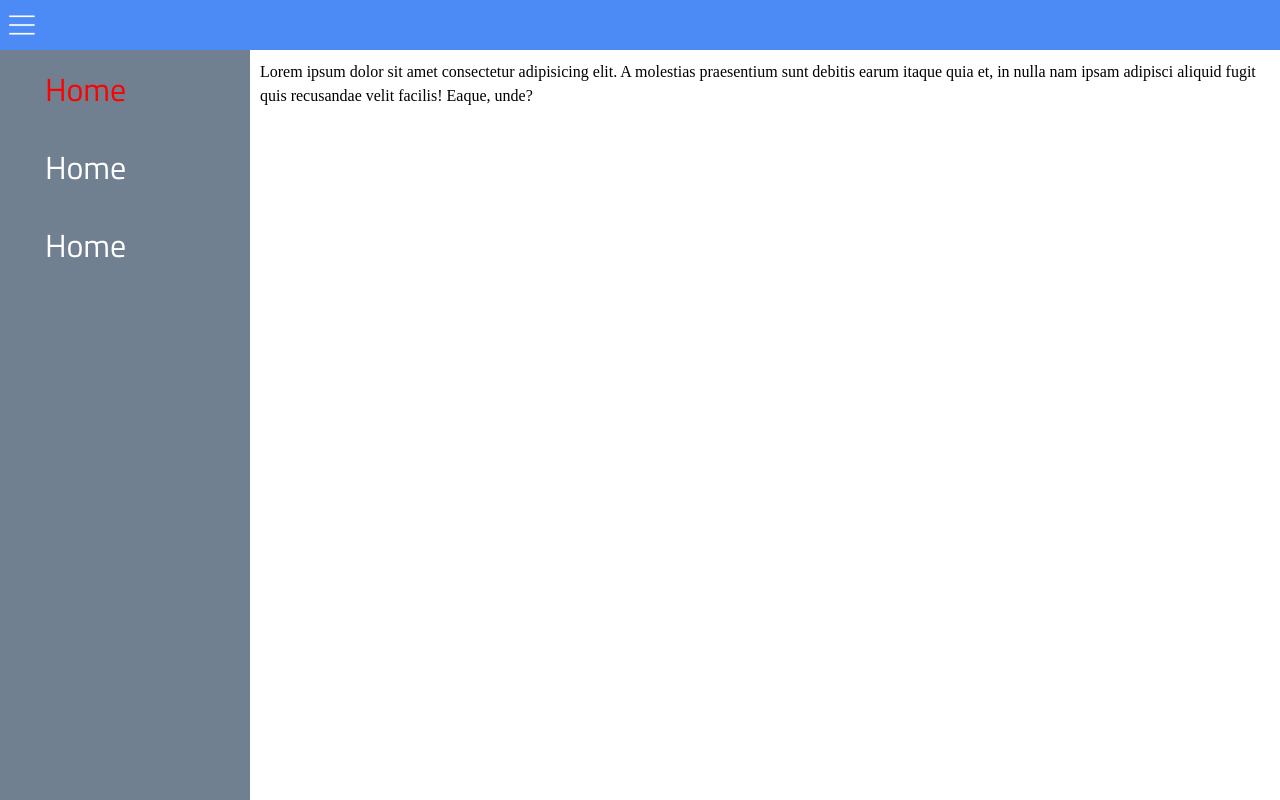
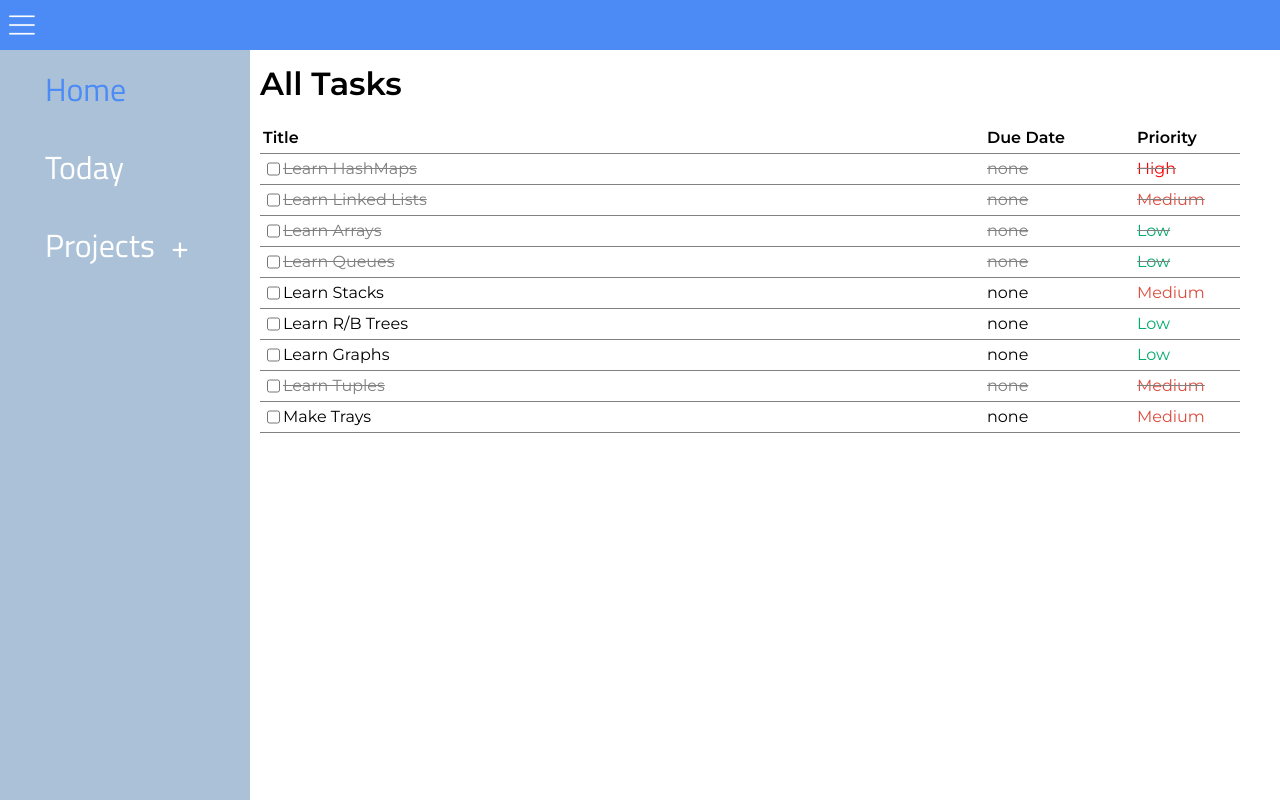
Before and after one commit to Parth099/JS-Todo-App, a website built with webpack: page dist/index.html in a window 1280 px wide. Built offline with nearby package versions, Linux system fonts and the light colour scheme.

Commit message:
Added Basic Styling to see theme Added Classes to aid Tracking and Rendering
**Needs major refactoring

```diff
--- /dev/null
+++ b/src/homepage.js
@@ -0,0 +1,27 @@
+import { Task } from "./task.js";
+import DOMTaskTable from "./table.js";
+import TaskTrackerMain from "./index.js";
+
+let attachPoint = () => document.getElementById("content");
+export function renderPage() {
+  let AP = attachPoint();
+  let h1, table;
+  h1 = document.createElement("h1");
+  h1.classList.toggle("home-title");
+  h1.textContent = "All Tasks";
+  AP.appendChild(h1);
+  //title
+  //console.log(TaskTrackerMain.currfocus);
+  let taskList = TaskTrackerMain.getTasks();
+
+  const tableCont = document.createElement("div");
+  tableCont.classList.add("table-cont");
+
+  table = new DOMTaskTable(taskList);
+  const tableHead = table.createTableTitle();
+  const tableData = table.renderTableData();
+
+  tableCont.appendChild(tableHead);
+  tableCont.appendChild(tableData);
+  AP.appendChild(tableCont);
+}
--- a/src/index.js
+++ b/src/index.js
@@ -2,27 +2,44 @@
 import "./styles/styles.css";
 import "./styles/reset.css";
 
-console.log("fart");
+//import compo
+import { attachNav } from "./nav.js";
+import { renderPage } from "./homepage.js";
 
-function openMenu() {
-  document.getElementById("sideMenu").style.marginLeft = "0px";
-  document.getElementById("content").style.marginLeft = "250px";
+//task tracker
+import TaskTracker from "./taskTracker.js";
+const TaskTrackerMain = new TaskTracker();
+export default TaskTrackerMain;
+
+//import Task
+attachNav("img.header-img[data-nav-icon]"); //nav gains hide and show func
+//console.log(taskList)
+renderPage();
+
+const links = document.querySelectorAll("#sideMenu > ul > li > a.link");
+
+for (let link = 0; link < links.length; link++) {
+  links[link].addEventListener("click", linkFocusSelector);
 }
 
-function closeMenu() {
-  document.getElementById("sideMenu").style.marginLeft = "-250px";
-  document.getElementById("content").style.marginLeft = "0px";
+function linkFocusSelector(e) {
+  if (e.target.classList.contains("active")) {
+    //stop spamming and calling to load!
+    return;
+  }
+  for (let link = 0; link < links.length; link++) {
+    links[link].classList.remove("active");
+  }
+  TaskTrackerMain.currFocus = e.target.textContent.toLowerCase();
+  e.target.classList.toggle("active");
+  clearPage();
 }
 
-function adjustMenu() {
-  const f = this.open ? closeMenu : openMenu;
-  this.open ^= 1;
-  f();
+function clearPage() {
+  document.querySelector("#content").remove();
+  const content = document.createElement("div");
+  content.classList.add("content");
+  content.setAttribute("id", "content");
+  document.body.appendChild(content);
+  renderPage();
 }
-
-function initMenu() {
-  const sideMenu = document.querySelector("img.header-img[data-nav-icon]");
-  const menuFunction = adjustMenu.bind({ open: 1 });
-  sideMenu.addEventListener("click", menuFunction);
-}
-initMenu();
--- /dev/null
+++ b/src/nav.js
@@ -0,0 +1,28 @@
+function openMenu() {
+  document.getElementById("sideMenu").style.marginLeft = "0px";
+  document.getElementById("content").style.marginLeft = "250px";
+}
+
+function closeMenu() {
+  document.getElementById("sideMenu").style.marginLeft = "-250px";
+  document.getElementById("content").style.marginLeft = "0px";
+}
+
+function adjustMenu() {
+  const f = this.open ? closeMenu : openMenu;
+  this.open ^= 1;
+  f();
+}
+
+function linkFocusSelector(e) {
+  for (let link = 0; link < links.length; link++) {
+    links[link].classList.remove("active");
+  }
+  e.target.classList.toggle("active");
+}
+
+export function attachNav(buttonQuerySelector) {
+  const sideMenu = document.querySelector(buttonQuerySelector);
+  const menuFunction = adjustMenu.bind({ open: 1 });
+  sideMenu.addEventListener("click", menuFunction);
+}
--- a/src/styles/styles.css
+++ b/src/styles/styles.css
@@ -1,7 +1,11 @@
 @import url("https://fonts.googleapis.com/css2?family=Titillium+Web:ital,wght@0,200;0,300;0,400;0,600;1,200;1,300;1,400;1,600&display=swap");
+@import url("https://fonts.googleapis.com/css2?family=Montserrat:ital,wght@0,100;0,200;0,300;0,400;0,500;0,600;1,100;1,200;1,300;1,400;1,500&display=swap");
 
 :root {
-  --link-active: red;
+  --link-active: #4c8bf5;
+}
+body {
+  font-family: "Montserrat", sans-serif;
 }
 .head-cont {
   background-color: #4c8bf5;
@@ -31,7 +35,7 @@
   position: fixed;
   top: 0;
   left: 0;
-  background-color: slategray;
+  background-color: rgb(171, 193, 216);
   font-family: "Titillium Web", sans-serif;
   transition: margin-left 0.5s;
 }
@@ -52,10 +56,10 @@
   transition: 0.2s;
 }
 
-.sideMenu a:hover {
+.sideMenu a.link:hover {
   color: var(--link-active);
 }
-.sideMenu a.active {
+.sideMenu a.link.active {
   color: var(--link-active);
 }
 
@@ -63,4 +67,60 @@
   margin-left: 250px;
   transition: margin-left 0.5s;
   padding: 10px;
+  max-width: 1000px;
 }
+.home-title {
+  margin-bottom: 15px;
+}
+
+.table-row {
+  display: flex;
+  justify-content: space-between;
+  border-bottom: 0.5px gray solid;
+  padding: 3px;
+}
+.title {
+  font-weight: 600;
+}
+.table-row-side {
+  display: flex;
+}
+.dueDate {
+  width: 150px;
+}
+.priority {
+  width: 100px;
+}
+.low {
+  color: #04aa6d;
+}
+.medium {
+  color: #db4c3f;
+}
+.high {
+  color: red;
+}
+.check-box-cont {
+  display: flex;
+}
+.crossout {
+  text-decoration: line-through;
+  color: gray;
+}
+.project-link {
+  display: flex;
+}
+
+#add-project-btn {
+  display: flex;
+  justify-content: center;
+  align-items: center;
+  width: 50px;
+  height: 50px;
+  border-radius: 100%;
+  padding: 0;
+}
+#add-project-btn:hover {
+  background-color: rgba(255, 255, 255, 0.377);
+  color: var(--link-active);
+}
--- /dev/null
+++ b/src/table.js
@@ -0,0 +1,94 @@
+function checkboxListener(event) {
+  const parentNode = event.currentTarget.parentNode.parentNode;
+  if (typeof parentNode === "undefined") {
+    return;
+  }
+  parentNode.classList.toggle("crossout");
+  id = parentNode.getAttribute("data-task-id");
+}
+
+class DOMTaskTable {
+  constructor(internalTaskArray) {
+    this.tasks = internalTaskArray ?? [];
+    console.log(this.tasks);
+  }
+  createTableRow(titleText, dueDateText, prioText, isCompleted, taskId) {
+    /*
+        <div class="table-row title">
+          <p>Title</p>
+          <div class="table-row-side">
+            <p>Due Date</p>
+            <p>Priority</p>
+          </div>
+        </div>
+    */
+    let tableRowCont, title, ckbx, titleAndCkbxCont;
+    let flexSide, DueDate, Prio;
+
+    tableRowCont = document.createElement("div");
+    tableRowCont.classList.add("table-row");
+    tableRowCont.setAttribute("data-task-id", taskId);
+    if (isCompleted) {
+      tableRowCont.classList.toggle("crossout");
+    }
+
+    title = document.createElement("p");
+    title.classList.toggle("table-title");
+    title.textContent = titleText;
+
+    ckbx = document.createElement("input");
+    ckbx.setAttribute("type", "checkbox");
+    ckbx.classList.add("table-ckbx");
+    ckbx.addEventListener("click", checkboxListener);
+
+    titleAndCkbxCont = document.createElement("div");
+    titleAndCkbxCont.appendChild(ckbx);
+    titleAndCkbxCont.appendChild(title);
+    titleAndCkbxCont.classList.add("check-box-cont");
+
+    tableRowCont.appendChild(titleAndCkbxCont);
+
+    flexSide = document.createElement("div");
+    flexSide.classList.add("table-row-side");
+
+    DueDate = document.createElement("p");
+    Prio = document.createElement("p");
+
+    DueDate.classList.add("dueDate");
+    Prio.classList.add("priority");
+    Prio.classList.add(prioText.toLowerCase());
+
+    DueDate.textContent = dueDateText;
+    Prio.textContent = prioText;
+
+    flexSide.appendChild(DueDate);
+    flexSide.appendChild(Prio);
+
+    tableRowCont.appendChild(flexSide);
+
+    return tableRowCont;
+  }
+  createTableTitle() {
+    let ele = this.createTableRow("Title", "Due Date", "Priority", "");
+    ele.classList.toggle("title");
+    ele.querySelector("input").remove();
+    return ele;
+  }
+  renderTableData() {
+    const container = document.createElement("div");
+    let rowData;
+    for (let obj of this.tasks) {
+      rowData = this.createTableRow(
+        obj.title,
+        obj.dueDate,
+        obj.priority,
+        obj.isComplete,
+        obj.id
+      );
+      container.appendChild(rowData);
+    }
+    return container;
+  }
+}
+
+export default DOMTaskTable;
--- /dev/null
+++ b/src/task.js
@@ -0,0 +1,64 @@
+class Task {
+  static id = -1;
+  constructor(title, description, dueDate, priority, notes, isComplete) {
+    this.title = title;
+    this.description = description;
+    this.dueDate = "none";
+    this.priority = priority;
+    this.notes = notes;
+    this.isComplete = isComplete;
+    this.id = `T${++Task.id}`;
+  }
+
+  setId() {}
+  //getters
+  get title() {
+    return this._title;
+  }
+
+  get description() {
+    return this._description;
+  }
+
+  get dueDate() {
+    return this._dueDate;
+  }
+
+  get priority() {
+    return this._priority;
+  }
+
+  get notes() {
+    return this._notes;
+  }
+
+  get isComplete() {
+    return this._isComplete;
+  }
+  //setters
+  set title(t) {
+    this._title = t;
+  }
+
+  set description(d) {
+    this._description = d;
+  }
+
+  set dueDate(dd) {
+    this._dueDate = dd;
+  }
+
+  set priority(p) {
+    this._priority = p;
+  }
+
+  set notes(n) {
+    this._notes = n;
+  }
+
+  set isComplete(c) {
+    this._isComplete = Boolean(c);
+  }
+}
+
+export default Task;
--- /dev/null
+++ b/src/taskTracker.js
@@ -0,0 +1,40 @@
+import Task from "./task.js";
+
+class TaskTracker {
+  constructor() {
+    this.focus = "home";
+    this.projects = {
+      today: [
+        new Task("Learn HashMaps", "1", "none", "High", "---", true),
+        new Task("Learn Linked Lists", "2", "none", "Medium", "---", true),
+        new Task("Learn Arrays", "3", "none", "Low", "---", true),
+        new Task("Learn Queues", "4", "none", "Low", "---", true),
+        new Task("Learn Stacks", "5", "none", "Medium", "---", false),
+        new Task("Learn R/B Trees", "6", "none", "Low", "---", false),
+        new Task("Learn Graphs", "7", "none", "Low", "---", false),
+        new Task("Learn Tuples", "8", "none", "Medium", "---", true),
+      ],
+      subway: [new Task("Make Trays", "8", "none", "Medium", "---", false)],
+    };
+  }
+
+  getTasks() {
+    if (this.currFocus == "home") {
+      let tasksArray = [];
+      const keys = Object.keys(this.projects);
+      keys.forEach((key) => {
+        tasksArray = tasksArray.concat(this.projects[key]);
+      });
+      return tasksArray;
+    }
+    return this.projects[this.currFocus];
+  }
+  get currFocus() {
+    return this.focus;
+  }
+  set currFocus(cf) {
+    this.focus = cf;
+  }
+}
+
+export default TaskTracker;
--- a/webpack.config.js
+++ b/webpack.config.js
@@ -1,7 +1,12 @@
 const path = require("path");
 
 module.exports = {
-  entry: ["./src/index.js"],
+  entry: [
+    "./src/index.js",
+    "./src/homepage.js",
+    "/src/table.js",
+    "/src/taskTracker.js",
+  ],
   output: {
     filename: "main.js",
     path: path.resolve(__dirname, "dist"),
```
Also changed, not shown: dist/index.html, dist/main.js.
